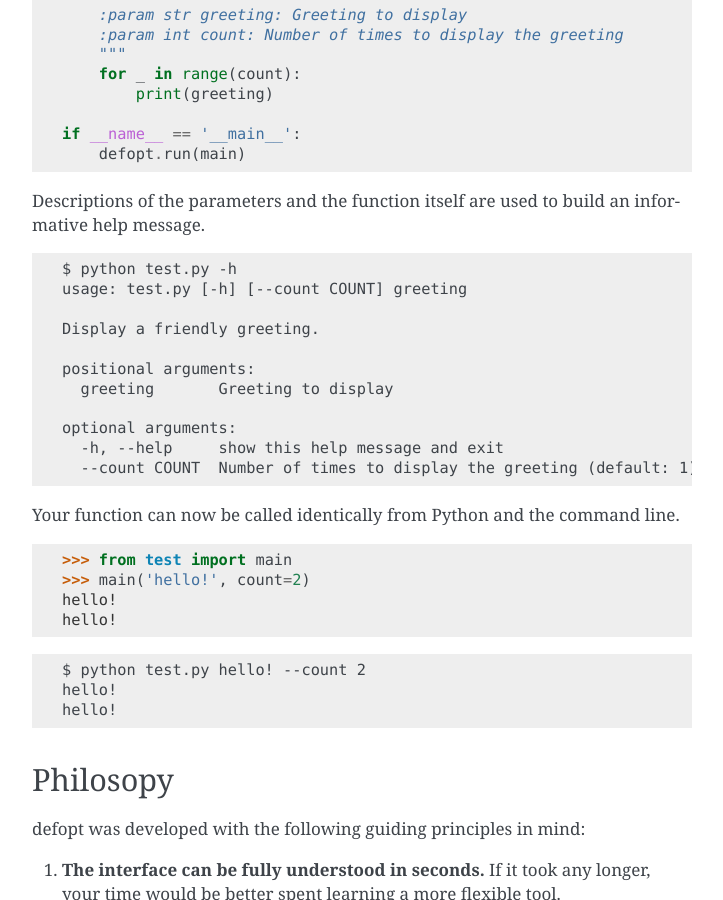
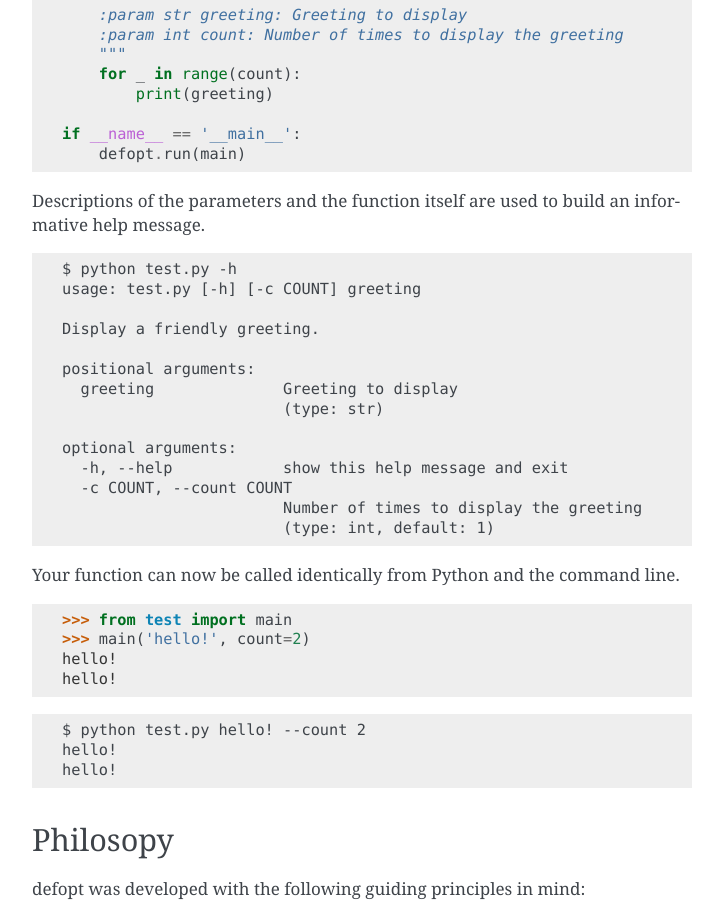
Before and after one commit to anntzer/defopt, a Sphinx documentation site: the page built from docs/index.rst, in a window 1280 px wide and 900 px high, scrolled down 730 px. Shown: the whole window, without its empty margins (388-1111 px from the left). Built offline with Sphinx 7.4.7, drawn with Linux system fonts in a browser that asks for light colours.

Commit message:
Update display of types in help text
The types and defaults are now displayed on a separate line.
This prevents the last line from getting unreasonably long
(since we're using the raw text formatter) and makes it easier
to spot type information when reading the help text.

Defaults are added for all action types except _AppendAction.
This restores the default display for boolean flags.

Examples in the documentation have been updated.

```diff
--- a/README.rst
+++ b/README.rst
@@ -46,16 +46,19 @@ informative help message.
 ::
 
     $ python test.py -h
-    usage: test.py [-h] [--count COUNT] greeting
+    usage: test.py [-h] [-c COUNT] greeting
 
     Display a friendly greeting.
 
     positional arguments:
-      greeting       Greeting to display
+      greeting              Greeting to display
+                            (type: str)
 
     optional arguments:
-      -h, --help     show this help message and exit
-      --count COUNT  Number of times to display the greeting (default: 1)
+      -h, --help            show this help message and exit
+      -c COUNT, --count COUNT
+                            Number of times to display the greeting
+                            (type: int, default: 1)
 
 Your function can now be called identically from Python and the command line.
 
--- a/defopt.py
+++ b/defopt.py
@@ -12,7 +12,7 @@ import re
 import sys
 import warnings
 from argparse import (
-    SUPPRESS, ArgumentParser, RawTextHelpFormatter, _StoreAction)
+    SUPPRESS, ArgumentParser, RawTextHelpFormatter, _AppendAction)
 from collections import defaultdict, namedtuple, Counter, OrderedDict
 from enum import Enum
 from typing import List, Iterable, Sequence, Union, Callable, Dict
@@ -134,13 +134,13 @@ class _Formatter(RawTextHelpFormatter):
         info = []
         if action.type is not None and '%(type)' not in action.help:
             info.append('type: %(type)s')
-        if (isinstance(action, _StoreAction)
+        if (not isinstance(action, _AppendAction)
                 and '%(default)' not in action.help
                 and action.default is not SUPPRESS
                 and action.option_strings):
             info.append('default: %(default)s')
         if info:
-            return action.help + ' ({})'.format(', '.join(info))
+            return action.help + '\n({})'.format(', '.join(info))
         else:
             return action.help
 
--- a/docs/api.rst
+++ b/docs/api.rst
@@ -1,9 +1,7 @@
 API Reference
 =============
 
-.. Listing `run` because we don't want to show the `parsers` stub.
-
 .. automodule:: defopt
-    :members: run
+    :members:
     :undoc-members:
     :show-inheritance:
--- a/docs/features.rst
+++ b/docs/features.rst
@@ -83,7 +83,8 @@ Boolean keyword arguments are automatically converted to two separate flags:
 ``--name`` which stores `True` and ``--no-name`` which stores `False`. Your
 help text and the default will be displayed next to the ``--name`` flag::
 
-    --flag      Set "flag" to True (default: False)
+    --flag      Set "flag" to True
+                (default: False)
     --no-flag
 
 Note that this does not apply to mandatory boolean arguments; these must be
@@ -116,6 +117,7 @@ handled specially on the command line to produce more helpful output. ::
 
     positional arguments:
       {red,blue,yellow}  Your favorite color
+                         (type: Color)
 
 This also produces a more helpful message when you choose an invalid option. ::
 
--- a/test_defopt.py
+++ b/test_defopt.py
@@ -636,6 +636,12 @@ class TestHelp(unittest.TestCase):
             return bar
         self.assertIn('(type: int, default: [])', self._get_help(foo))
 
+    def test_default_bool(self):
+        def foo(bar=False):
+            """:param bool bar: baz"""
+            return bar
+        self.assertIn('(default: False)', self._get_help(foo))
+
     @unittest.skipIf(sys.version_info.major == 2, 'Syntax not supported')
     def test_keyword_only(self):
         globals_ = {}
```
